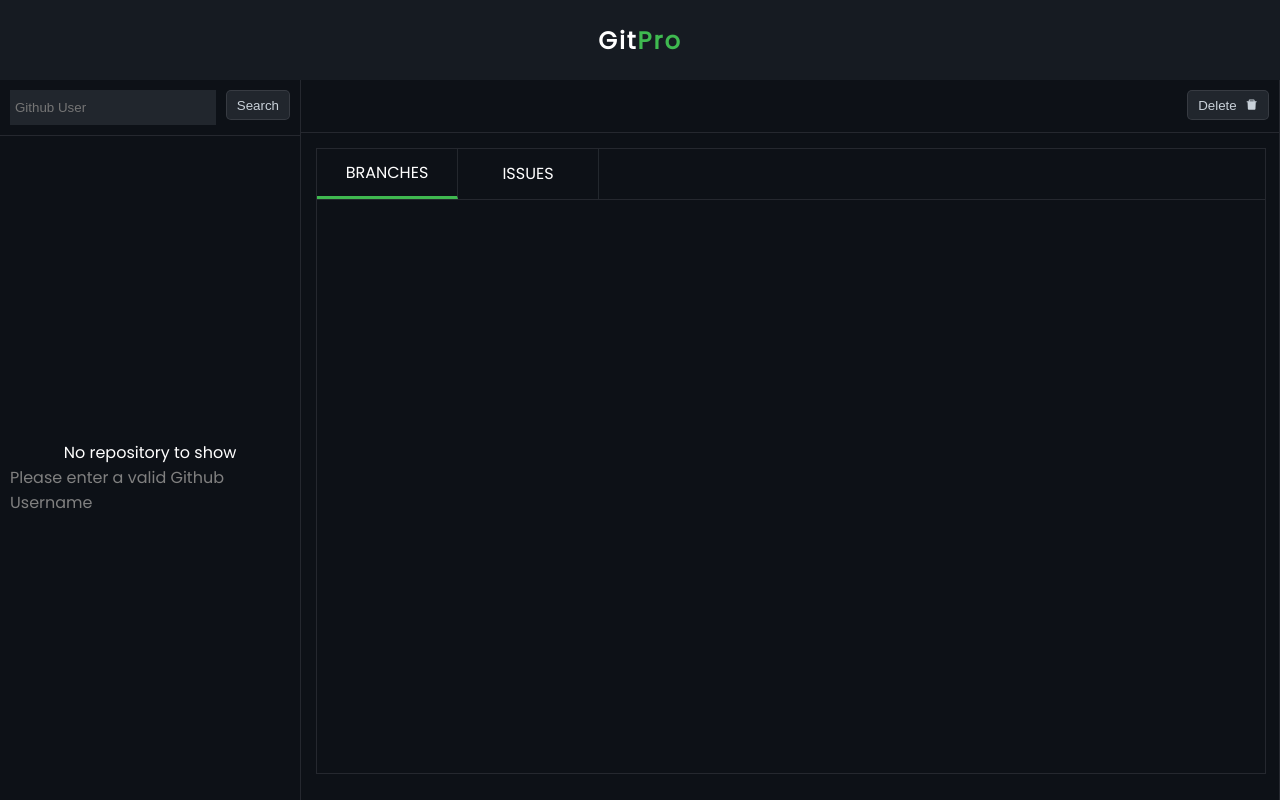
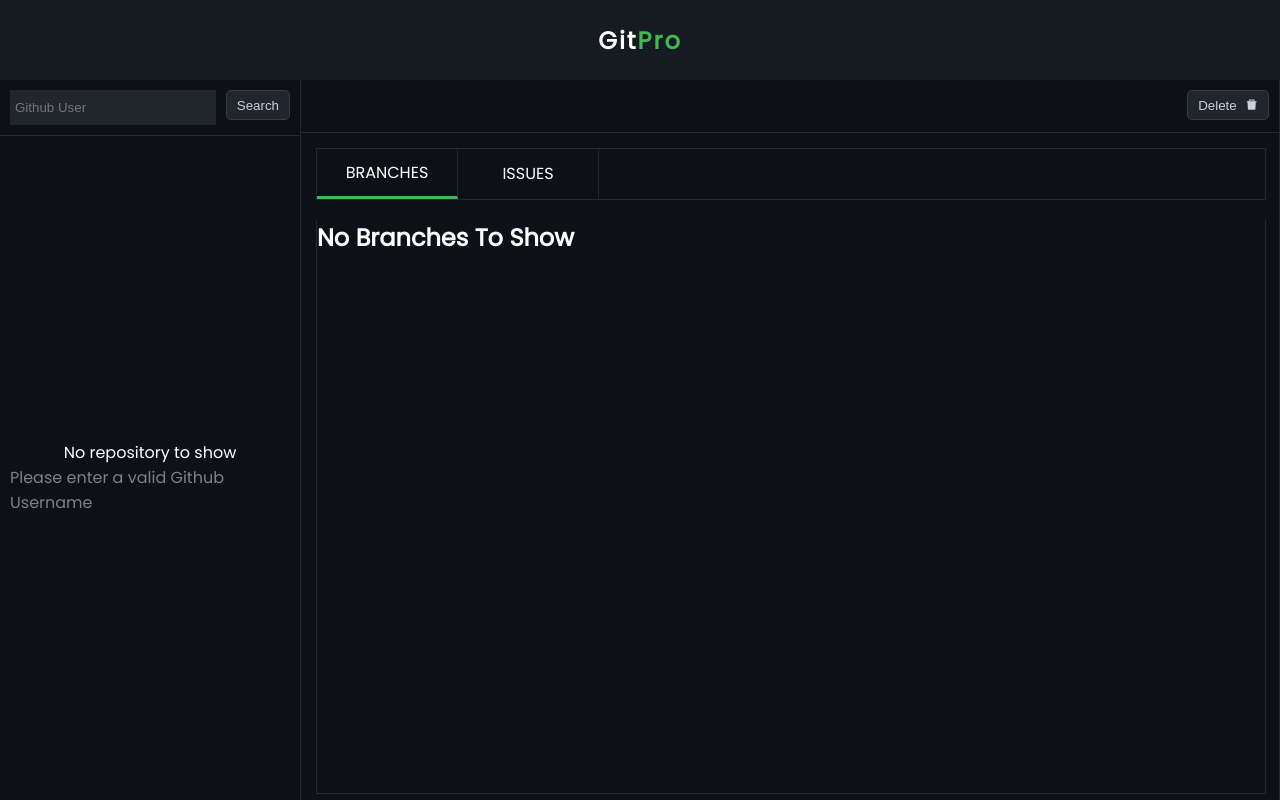
Before and after one commit to rohit-0308/gitpro, a React (Create React App) app: page / in a window 1280 px wide. Built offline with nearby package versions, Linux system fonts and the light colour scheme.

Commit message:
Few Bugs Fixed

```diff
--- a/src/components/RepoBody/SingleRepoBody.js
+++ b/src/components/RepoBody/SingleRepoBody.js
@@ -22,13 +22,21 @@
           </ButtonWrapper>
         </Buttons>
         <Wrapper>
-          {showBranches
-            ? branches.map((branch) => {
+          {showBranches ? (
+            branches.length > 0 ? (
+              branches.map((branch) => {
                 return <Branches />;
               })
-            : issues.map((issue) => {
-                return <Issues />;
-              })}
+            ) : (
+              <h2>No Branches To Show</h2>
+            )
+          ) : issues.length > 0 ? (
+            issues.map((branch) => {
+              return <Issues />;
+            })
+          ) : (
+            <h2>No Issues To Show</h2>
+          )}
         </Wrapper>
       </BodyWrapper>
     </>
```
